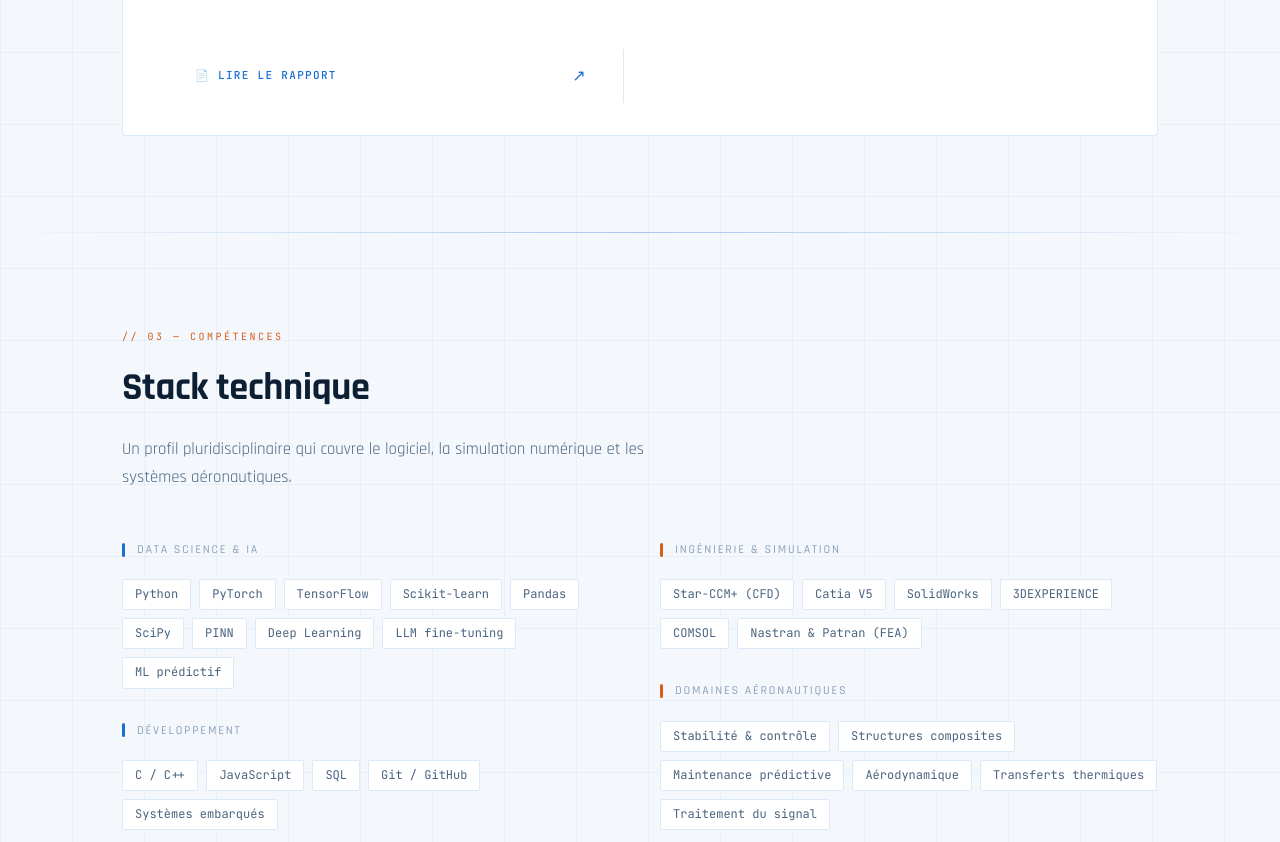
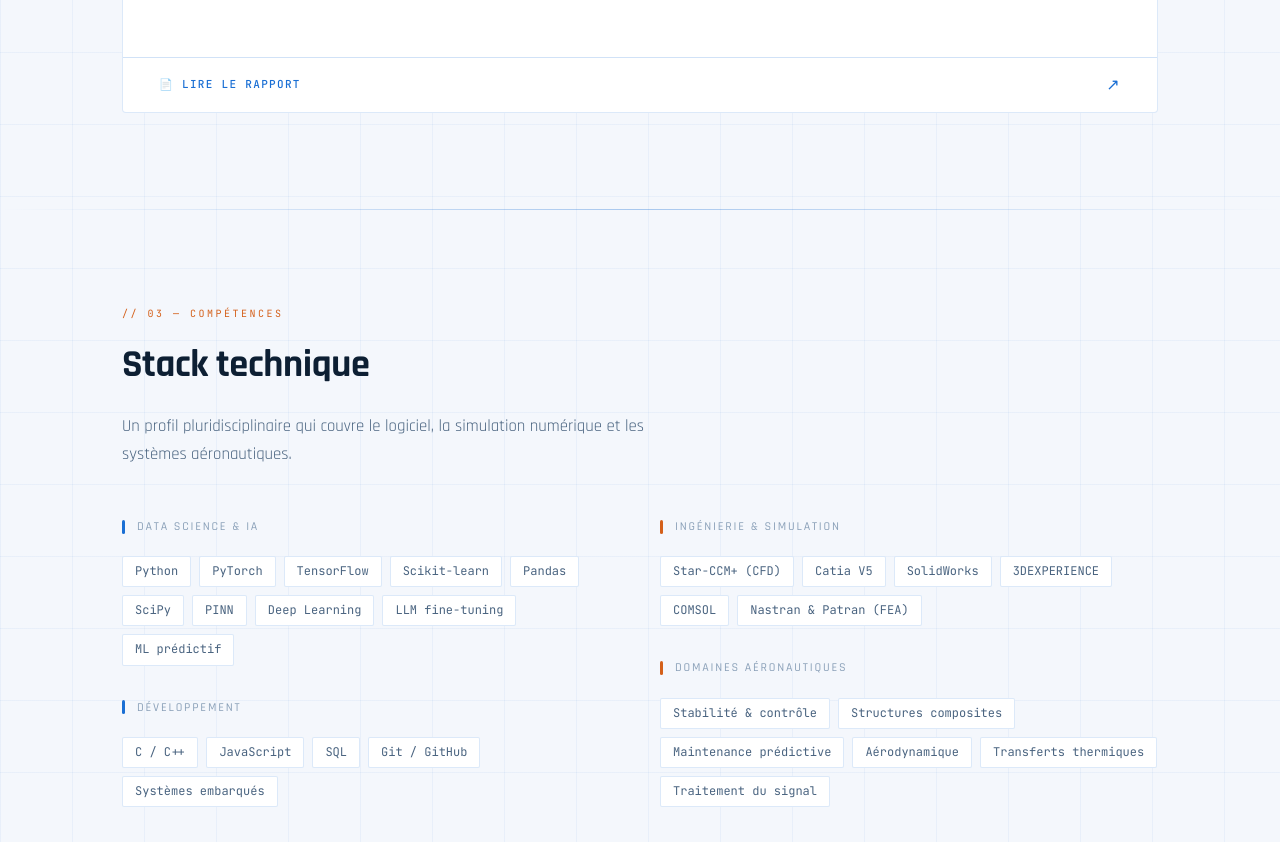
Before and after one commit to ugo-roccamatisi/ugo-roccamatisi.github.io, a plain HTML site: page index.html in a window 1280 px wide. Shown: the part 4556-5398 px from the top of the page. Drawn offline with Linux system fonts and the light colour scheme.

Commit message:
Update index.html

```diff
--- a/index.html
+++ b/index.html
@@ -454,7 +454,7 @@
               <span class="tag">Optimisation combinatoire</span>
             </div>
           </div>
-          <a href="rapport-ICO.pdf" target="_blank" class="project-footer project-footer-left" style="border-top-color: rgba(26,111,212,0.15);" onclick="event.stopPropagation()">
+          <a href="rapport-ICO.pdf" target="_blank" class="project-footer" style="border-top-color: rgba(26,111,212,0.2); color: var(--blue);" onclick="event.stopPropagation()">
             <span>📄 Lire le rapport</span>
             <span class="project-footer-icon">↗</span>
           </a>
```
